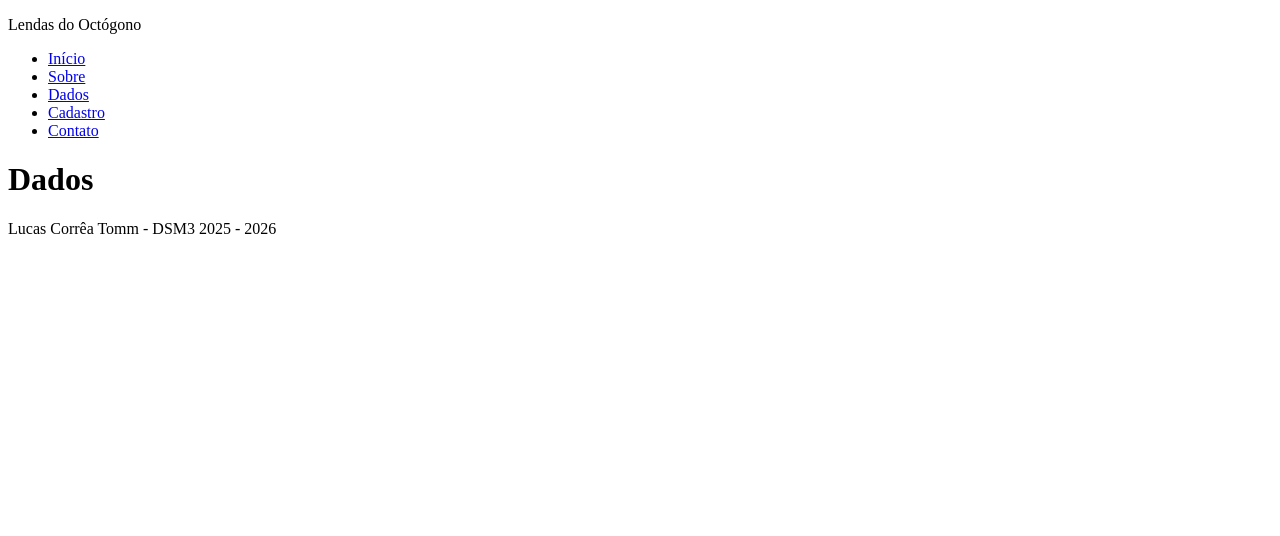
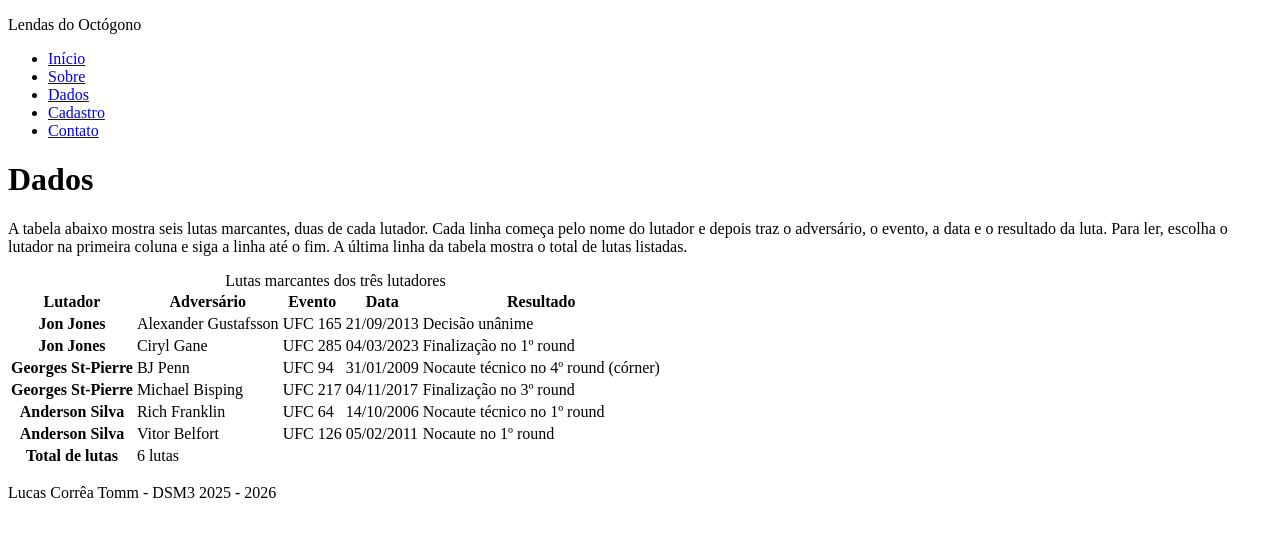
Before and after one commit to Lucas-Tomm/site-tema-livre, a plain HTML site: page dados.html in a window 1280 px wide. Drawn offline with Linux system fonts and the light colour scheme.

Commit message:
Cria a página de dados com a tabela de lutas marcantes

```diff
--- a/dados.html
+++ b/dados.html
@@ -21,6 +21,70 @@
     </header>
     <main>
       <h1>Dados</h1>
+      <p>A tabela abaixo mostra seis lutas marcantes, duas de cada lutador. Cada linha começa pelo nome do lutador e depois traz o adversário, o evento, a data e o resultado da luta. Para ler, escolha o lutador na primeira coluna e siga a linha até o fim. A última linha da tabela mostra o total de lutas listadas.</p>
+
+      <table>
+        <caption>Lutas marcantes dos três lutadores</caption>
+        <thead>
+          <tr>
+            <th scope="col">Lutador</th>
+            <th scope="col">Adversário</th>
+            <th scope="col">Evento</th>
+            <th scope="col">Data</th>
+            <th scope="col">Resultado</th>
+          </tr>
+        </thead>
+        <tbody>
+          <tr>
+            <th scope="row">Jon Jones</th>
+            <td>Alexander Gustafsson</td>
+            <td>UFC 165</td>
+            <td><time datetime="2013-09-21">21/09/2013</time></td>
+            <td>Decisão unânime</td>
+          </tr>
+          <tr>
+            <th scope="row">Jon Jones</th>
+            <td>Ciryl Gane</td>
+            <td>UFC 285</td>
+            <td><time datetime="2023-03-04">04/03/2023</time></td>
+            <td>Finalização no 1º round</td>
+          </tr>
+          <tr>
+            <th scope="row">Georges St-Pierre</th>
+            <td>BJ Penn</td>
+            <td>UFC 94</td>
+            <td><time datetime="2009-01-31">31/01/2009</time></td>
+            <td>Nocaute técnico no 4º round (córner)</td>
+          </tr>
+          <tr>
+            <th scope="row">Georges St-Pierre</th>
+            <td>Michael Bisping</td>
+            <td>UFC 217</td>
+            <td><time datetime="2017-11-04">04/11/2017</time></td>
+            <td>Finalização no 3º round</td>
+          </tr>
+          <tr>
+            <th scope="row">Anderson Silva</th>
+            <td>Rich Franklin</td>
+            <td>UFC 64</td>
+            <td><time datetime="2006-10-14">14/10/2006</time></td>
+            <td>Nocaute técnico no 1º round</td>
+          </tr>
+          <tr>
+            <th scope="row">Anderson Silva</th>
+            <td>Vitor Belfort</td>
+            <td>UFC 126</td>
+            <td><time datetime="2011-02-05">05/02/2011</time></td>
+            <td>Nocaute no 1º round</td>
+          </tr>
+        </tbody>
+        <tfoot>
+          <tr>
+            <th scope="row">Total de lutas</th>
+            <td colspan="4">6 lutas</td>
+          </tr>
+        </tfoot>
+      </table>
     </main>
     <footer>
       <p>Lucas Corrêa Tomm - DSM3 2025 - 2026</p>
```
